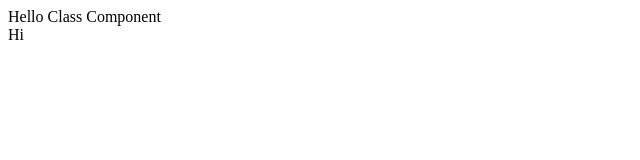
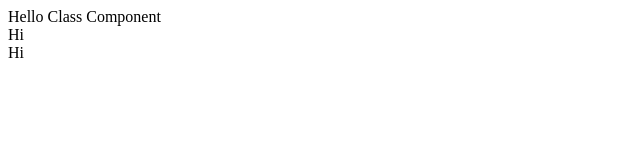
Before and after one commit to abhishekk-raj/BookStore, a React (Create React App) app: page / in a window 1280 px wide. Shown: the top 160 px of the page, without its empty margins (0-640 px from the left). Built offline with nearby package versions, Linux system fonts and the light colour scheme.

Commit message:
Function component

```diff
--- a/src/App.tsx
+++ b/src/App.tsx
@@ -1,11 +1,13 @@
 import React from "react";
 import "./App.scss";
 import { DemoClass } from "./DemoClass";
+import { DemoFunction } from "./DemoFunction";
 
 function App() {
   return (
     <div>
       <DemoClass />
+      <DemoFunction />
     </div>
   );
 }
--- /dev/null
+++ b/src/DemoFunction.jsx
@@ -0,0 +1,5 @@
+import React from "react";
+
+export const DemoFunction = () => {
+  return <div>Hi</div>;
+};
```
